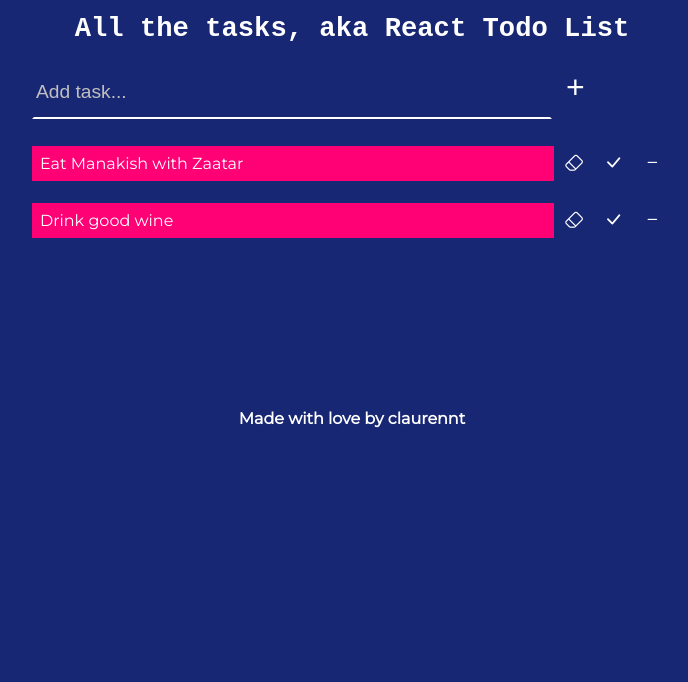
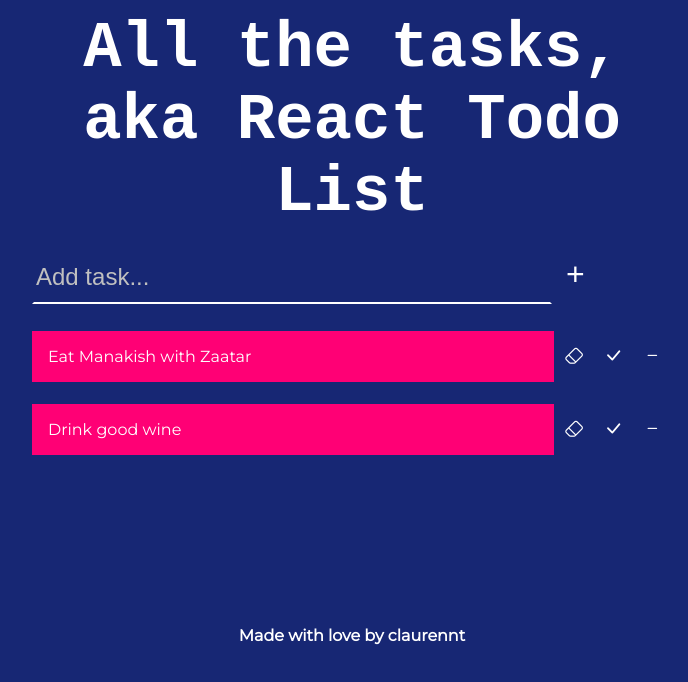
Before and after one commit to claurennt/all-the-tasks-react, a React (Create React App) app: page / in a window 1280 px wide. Shown: the top 682 px of the page, without its empty margins (288-976 px from the left). Built offline with nearby package versions, Linux system fonts and the light colour scheme; a web font is replaced by a local one.

Commit message:
change style

```diff
--- a/src/App.css
+++ b/src/App.css
@@ -4,7 +4,7 @@
 }
 
 h1 {
-  font-size: 1.7rem;
+  font-size: 4rem;
   text-align: center;
   font-family: "DM Mono", monospace;
   padding: 0.3rem 0;
@@ -20,7 +20,7 @@ h1 {
   width: 40vw;
   height: 3rem;
   margin-right: 0.5rem;
-  font-size: 1.2rem;
+  font-size: 1.5rem;
   border-color: transparent;
   border-bottom: 2px solid white;
   background-color: transparent;
@@ -60,7 +60,7 @@ i {
 }
 .task-textfield {
   width: 40vw;
-  padding: 0.5rem;
+  padding: 1rem;
   margin: 0.7rem 0;
   background-color: #ff0075;
   font-size: 1rem;
```
